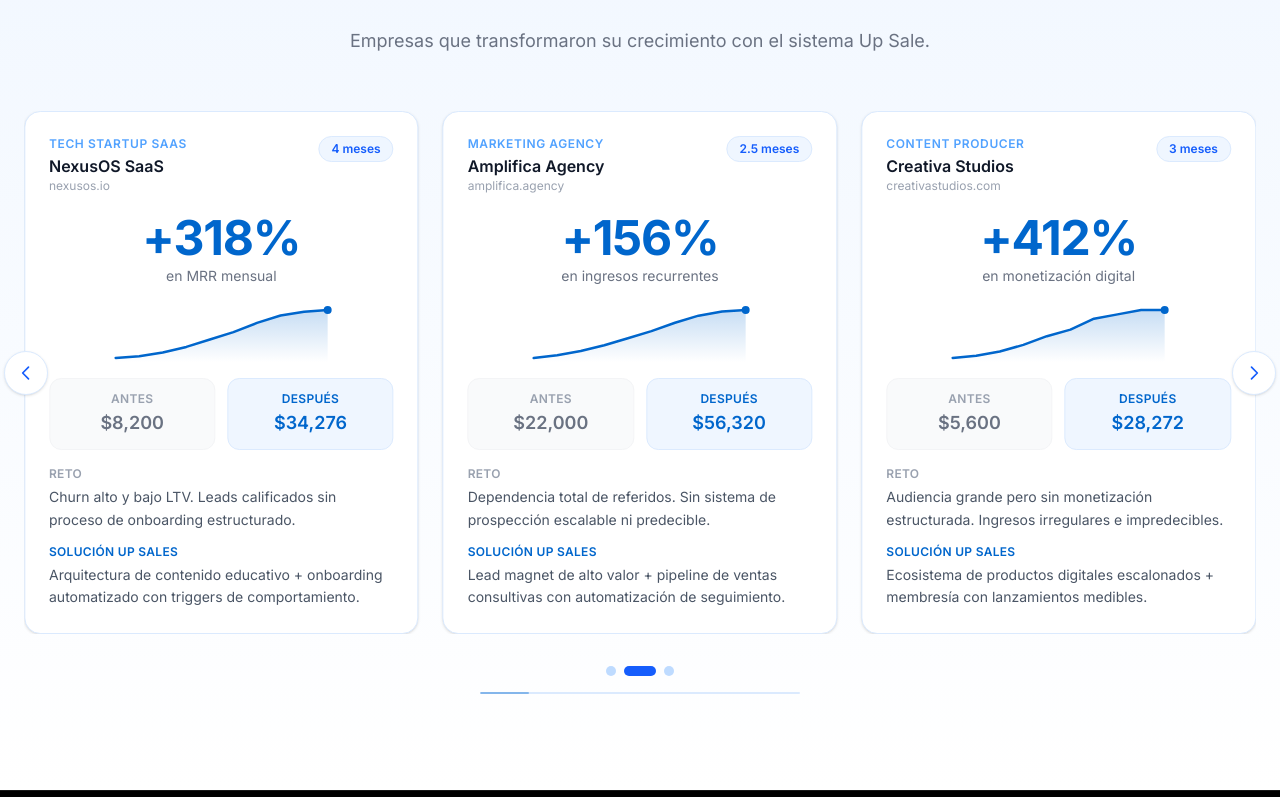
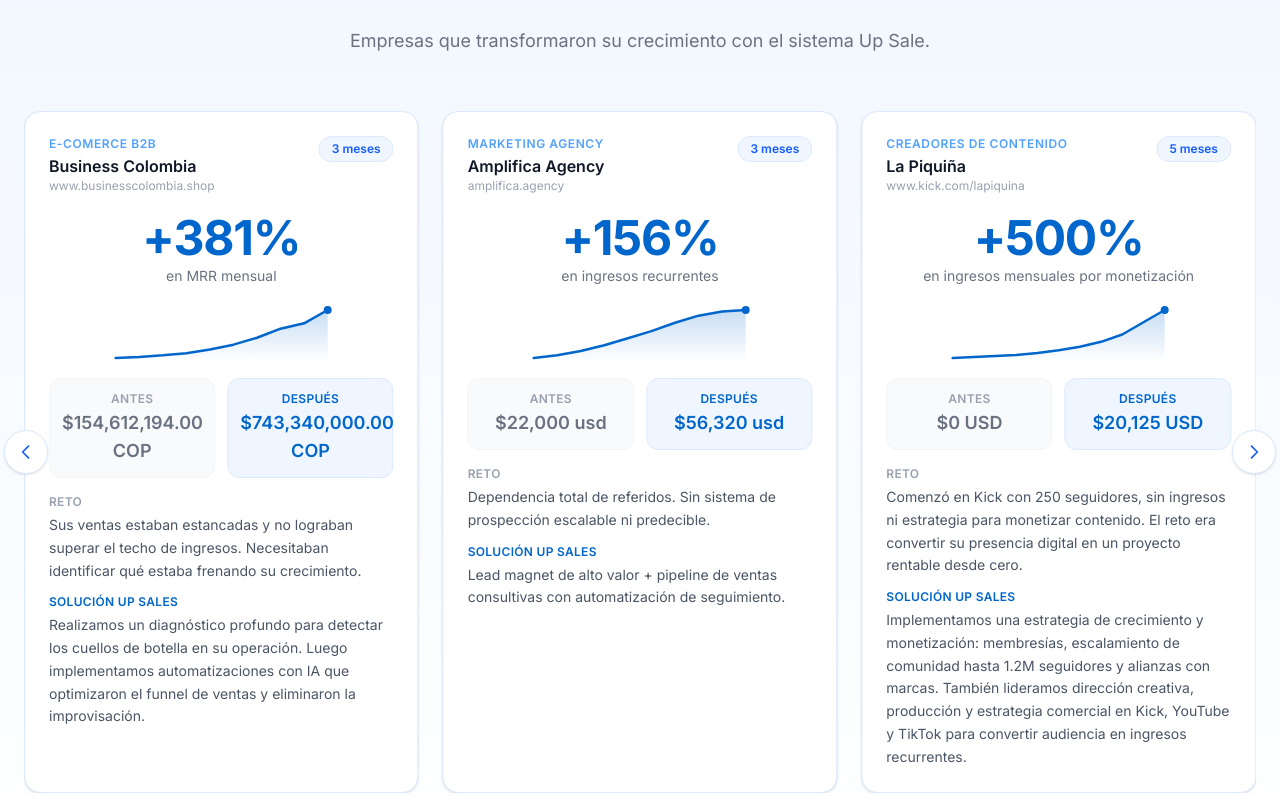
Before and after one commit to Diego-8520/BudixIncLP, a React (Vite) app: page / in a window 1280 px wide. Shown: the part 5903-6700 px from the top of the page. Built offline with nearby package versions, Linux system fonts and the light colour scheme.

Commit message:
feat: Se actualiza informacion de casos de exito

```diff
--- a/src/components/CasosExito/CasosExito.jsx
+++ b/src/components/CasosExito/CasosExito.jsx
@@ -9,8 +9,8 @@
     industry: "E-commerce Fashion",
     metric: "+245%",
     metricLabel: "crecimiento en ventas",
-    revenueBefore: "$12,500",
-    revenueAfter: "$43,125",
+    revenueBefore: "$12,500 usd",
+    revenueAfter: "$43,125 usd",
     timeline: "3 meses",
     challenge:
       "Tráfico alto sin conversión. Carritos abandonados sin sistema de recuperación.",
@@ -20,19 +20,19 @@
   },
   {
     id: 2,
-    client: "NexusOS SaaS",
-    url: "nexusos.io",
-    industry: "Tech Startup SaaS",
-    metric: "+318%",
+    client: "Business Colombia",
+    url: "www.businesscolombia.shop",
+    industry: "E-comerce B2B",
+    metric: "+381%",
     metricLabel: "en MRR mensual",
-    revenueBefore: "$8,200",
-    revenueAfter: "$34,276",
-    timeline: "4 meses",
+    revenueBefore: "$154,612,194.00 COP",
+    revenueAfter: "$743,340,000.00 COP",
+    timeline: "3 meses",
     challenge:
-      "Churn alto y bajo LTV. Leads calificados sin proceso de onboarding estructurado.",
+      "Sus ventas estaban estancadas y no lograban superar el techo de ingresos. Necesitaban identificar qué estaba frenando su crecimiento.",
     solution:
-      "Arquitectura de contenido educativo + onboarding automatizado con triggers de comportamiento.",
-    sparkData: [8, 9, 11, 14, 18, 22, 27, 31, 33, 34],
+      "Realizamos un diagnóstico profundo para detectar los cuellos de botella en su operación. Luego implementamos automatizaciones con IA que optimizaron el funnel de ventas y eliminaron la improvisación.",
+    sparkData: [10, 12, 15, 19, 26, 35, 48, 65, 75, 100],
   },
   {
     id: 3,
@@ -41,9 +41,9 @@
     industry: "Marketing Agency",
     metric: "+156%",
     metricLabel: "en ingresos recurrentes",
-    revenueBefore: "$22,000",
-    revenueAfter: "$56,320",
-    timeline: "2.5 meses",
+    revenueBefore: "$22,000 usd",
+    revenueAfter: "$56,320 usd",
+    timeline: "3 meses",
     challenge:
       "Dependencia total de referidos. Sin sistema de prospección escalable ni predecible.",
     solution:
@@ -52,35 +52,35 @@
   },
   {
     id: 4,
-    client: "Creativa Studios",
-    url: "creativastudios.com",
-    industry: "Content Producer",
-    metric: "+412%",
-    metricLabel: "en monetización digital",
-    revenueBefore: "$5,600",
-    revenueAfter: "$28,272",
-    timeline: "3 meses",
+    client: "La Piquiña",
+    url: "www.kick.com/lapiquina",
+    industry: "Creadores de Contenido",
+    metric: "+500%",
+    metricLabel: "en ingresos mensuales por monetización",
+    revenueBefore: "$0 USD",
+    revenueAfter: "$20,125 USD",
+    timeline: "5 meses",
     challenge:
-      "Audiencia grande pero sin monetización estructurada. Ingresos irregulares e impredecibles.",
+      "Comenzó en Kick con 250 seguidores, sin ingresos ni estrategia para monetizar contenido. El reto era convertir su presencia digital en un proyecto rentable desde cero.",
     solution:
-      "Ecosistema de productos digitales escalonados + membresía con lanzamientos medibles.",
-    sparkData: [6, 7, 9, 12, 16, 19, 24, 26, 28, 28],
+      "Implementamos una estrategia de crecimiento y monetización: membresías, escalamiento de comunidad hasta 1.2M seguidores y alianzas con marcas. También lideramos dirección creativa, producción y estrategia comercial en Kick, YouTube y TikTok para convertir audiencia en ingresos recurrentes.",
+    sparkData: [2, 4, 6, 8, 12, 18, 25, 35, 50, 75, 100],
   },
   {
     id: 5,
-    client: "Carlos Méndez",
-    url: "carlosmendez.co",
-    industry: "Business Coach",
-    metric: "+189%",
-    metricLabel: "en clientes premium",
-    revenueBefore: "$4,200",
-    revenueAfter: "$12,158",
+    client: "Casa Azul Mexican Kitchen",
+    url: "www.casaazulkitchen.com",
+    industry: "Gastronomía & Restaurante",
+    metric: "+52%",
+    metricLabel: "en ingresos digitales",
+    revenueBefore: "$328,000 USD",
+    revenueAfter: "$498,000 USD",
     timeline: "2 meses",
     challenge:
-      "Posicionamiento difuso. Compitiendo por precio en lugar de diferenciarse por valor.",
+      "Sus canales digitales no generaban ingresos y no estaban siendo aprovechados correctamente para atraer clientes.",
     solution:
-      "Reposicionamiento de autoridad + sistema de contenido de conversión directa.",
-    sparkData: [4, 5, 6, 7, 9, 10, 11, 12, 12, 12],
+      "Implementamos una estrategia SEO con palabras clave y reestructuramos por completo su sitio web para aumentar tráfico, captar clientes y generar ventas desde el canal digital.",
+    sparkData: [5, 8, 12, 18, 25, 32, 38, 44, 48, 52],
   },
 ];
 
```
